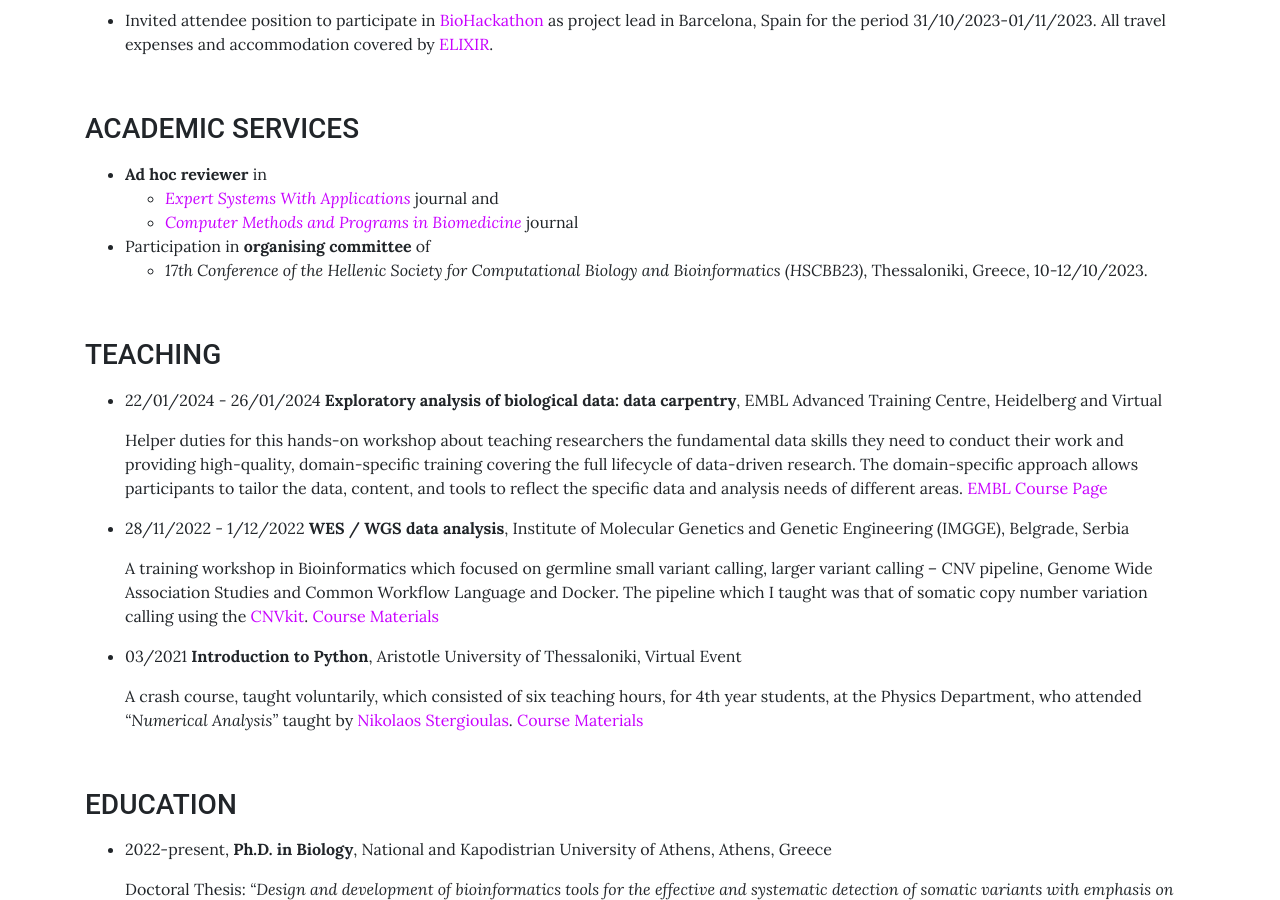
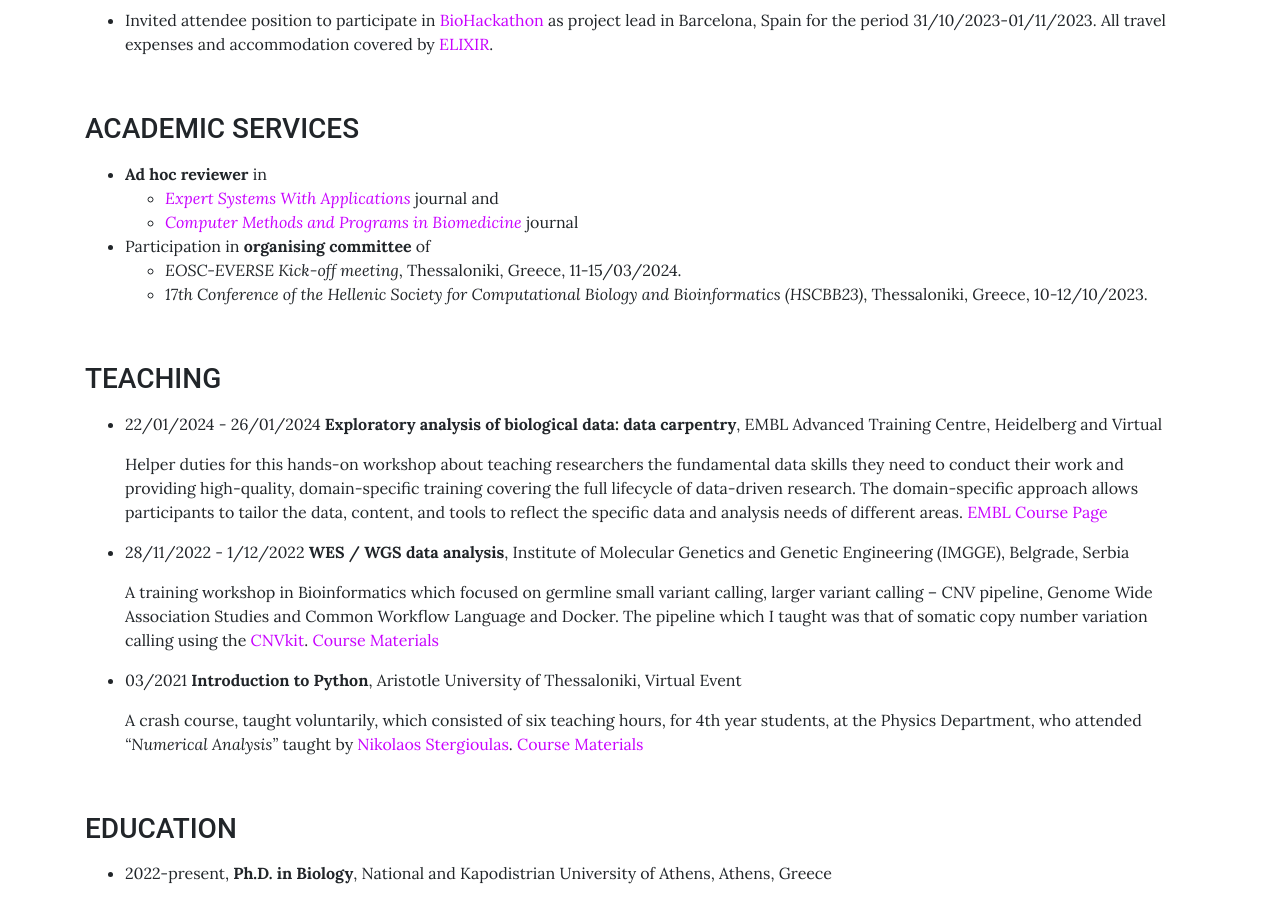
Before and after one commit to sfragkoul/sfragkoul.github.io, a Jekyll site: the page built from pages/CV.md, in a window 1280 px wide and 900 px high, scrolled down 1047 px. Built offline with Jekyll 4.4.1, drawn with Linux system fonts in a browser that asks for light colours.

Commit message:
Update CV.md

```diff
--- a/pages/CV.md
+++ b/pages/CV.md
@@ -50,6 +50,7 @@ background: /assets/img/groupLogo/CV.jpg
    - [*Expert Systems With Applications*](https://www.sciencedirect.com/journal/expert-systems-with-applications) journal and
    - [*Computer Methods and Programs in Biomedicine*](https://www.sciencedirect.com/journal/computer-methods-and-programs-in-biomedicine) journal
 - Participation in **organising committee** of
+  - *EOSC-EVERSE Kick-off meeting*, Thessaloniki, Greece, 11-15/03/2024.
   - *17th Conference of the Hellenic Society for Computational Biology and Bioinformatics (HSCBB23)*, Thessaloniki, Greece, 10-12/10/2023.
 
 <br />
```
